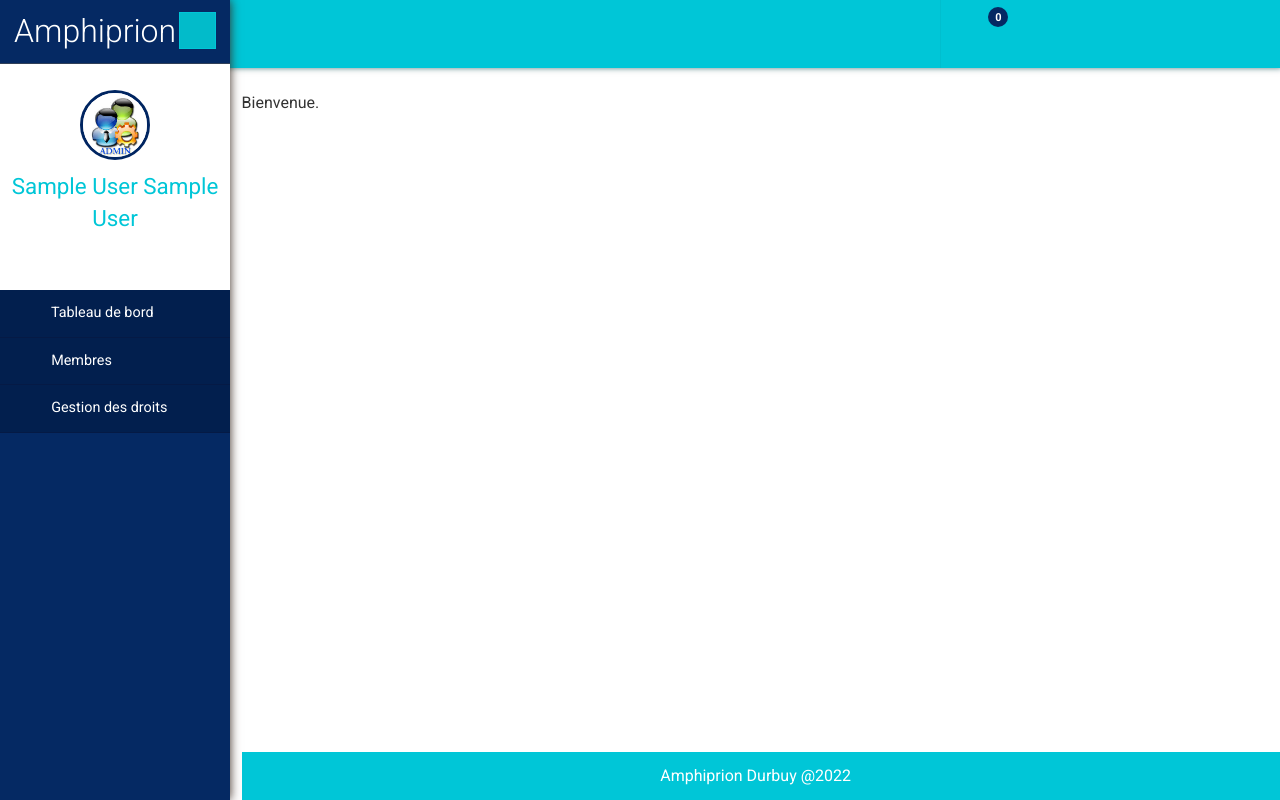
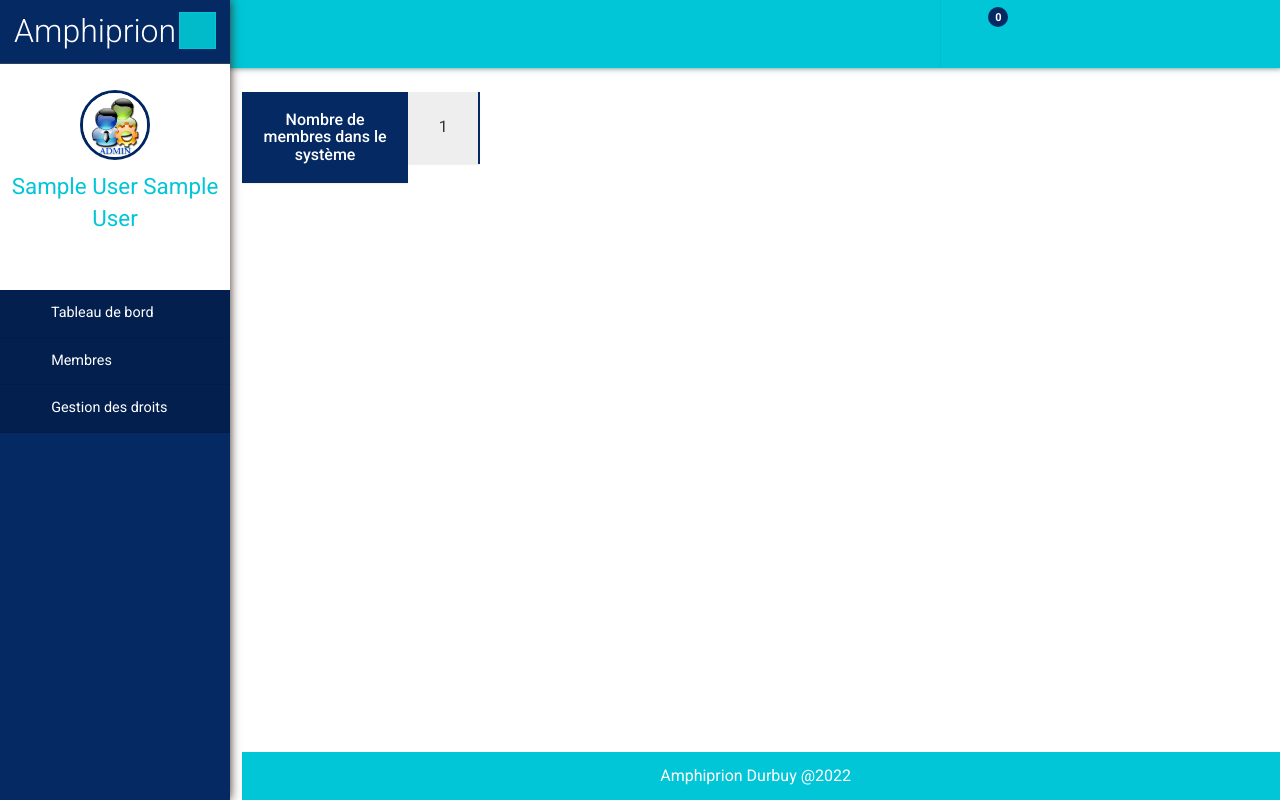
Before and after one commit to Binamebou/ClubManager, a PHP site: page /www/dashboard.php in a window 1280 px wide. Run offline with PHP 8.4, Linux system fonts and the light colour scheme; the visitor is signed in with stand-in values (Sample User, id 1); some libraries are stand-ins or nearby versions; some web fonts are replaced.

Commit message:
Add admin widgets

```diff
--- a/www/dashboard.php
+++ b/www/dashboard.php
@@ -59,7 +59,27 @@
                 <!--custom-widgets-->
                 <div class="custom-widgets">
                     <div class="row-one">
-                        Bienvenue.
+                        <?php
+                        if ($_SESSION['ROLE_ADMIN'] || $_SESSION['ROLE_MANAGER']) { ?>
+                            <div class="col-md-4 widget">
+                                <div class="stats-left ">
+                                    <?php
+                                    $sql = "SELECT ID from myclub_member";
+                                    $query = $dbh->prepare($sql);
+                                    $query->execute();
+                                    $results = $query->fetchAll(PDO::FETCH_OBJ);
+                                    $membersCount = $query->rowCount();
+                                    ?>
+                                    <h5>Nombre de membres dans le système</h5>
+                                </div>
+                                <div class="stats-right">
+                                    <span><?php echo htmlentities($membersCount); ?></span>
+                                </div>
+                                <div class="clearfix"></div>
+                            </div> <?php
+                        } else { ?>
+                            Bienvenue.
+                        <?php } ?>
                     </div>
                 </div>
             </div>
```
